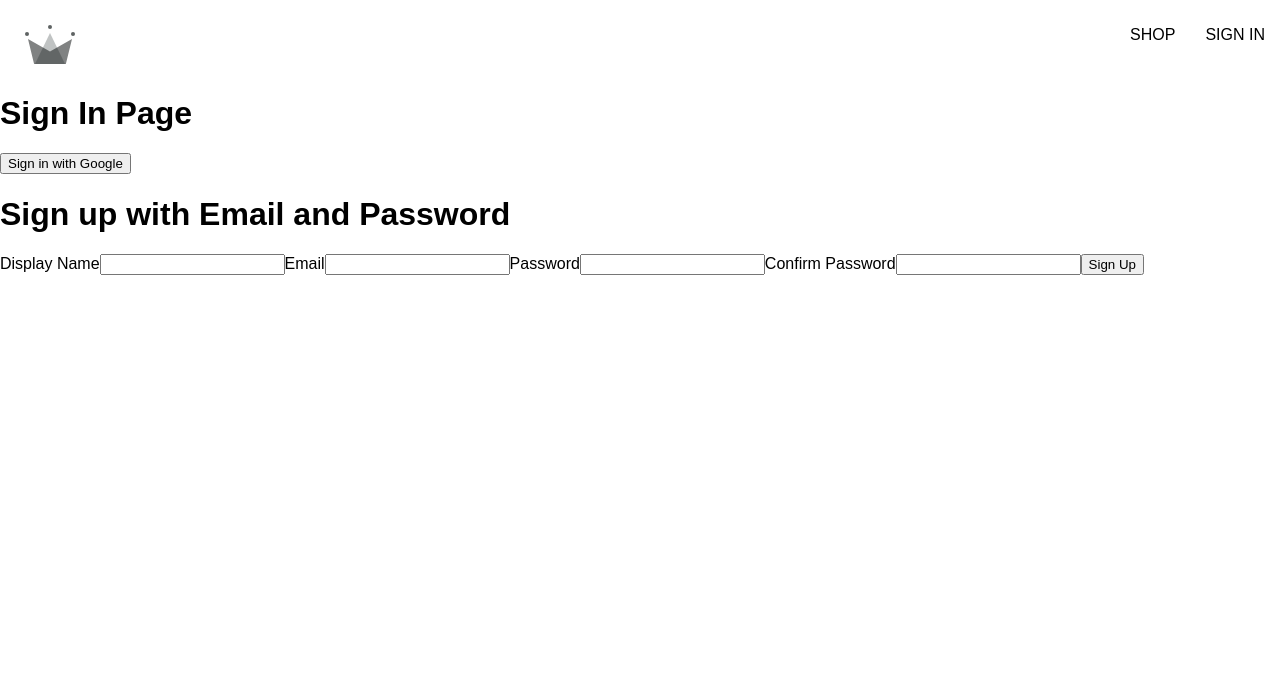
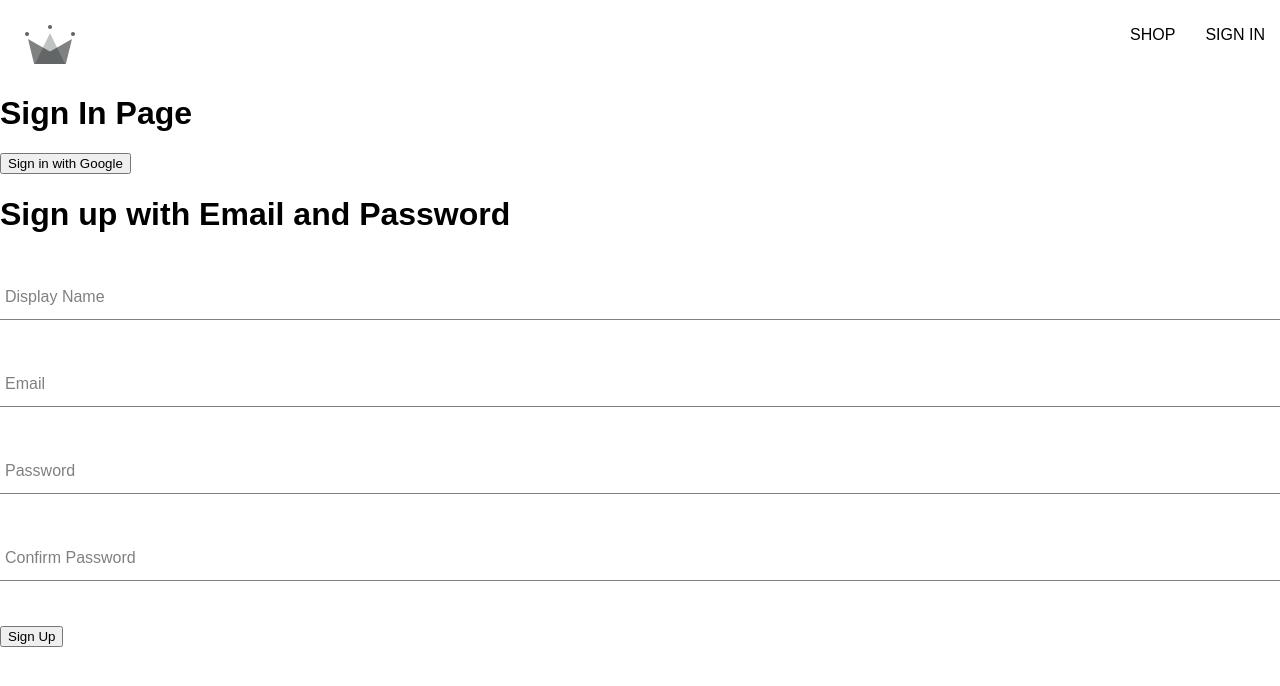
Before and after one commit to sjmabs/React-Retailer, a React (Create React App) app: page /sign-in in a window 1280 px wide. Shown: the top 686 px of the page. Built offline with nearby package versions, Linux system fonts and the light colour scheme; a web font is replaced by a local one.

Commit message:
added form-input styles and generalized the form input component

```diff
--- /dev/null
+++ b/src/components/form-input/form-input.component.jsx
@@ -0,0 +1,20 @@
+import './form-input.styles.scss';
+
+const FormInput = ({ label, ...otherProps }) => {
+return (
+    <div className='group'>
+        <input className="form-input" { ...otherProps }/>
+
+        { label && (
+            <label
+                className={`${otherProps.value.length ? 'shrink' : ''}
+                form-input-label`}
+            >
+                { label }
+            </label>
+        )}
+    </div>
+    )
+};
+
+export default FormInput;
--- /dev/null
+++ b/src/components/form-input/form-input.styles.scss
@@ -0,0 +1 @@
+$sub-color: grey; $main-color: black; @mixin shrinkLabel { top: -14px; font-size: 12px; color: $main-color; } .group { position: relative; margin: 45px 0; .form-input { background: none; background-color: white; color: $sub-color; font-size: 18px; padding: 10px 10px 10px 5px; display: block; width: 100%; border: none; border-radius: 0; border-bottom: 1px solid $sub-color; margin: 25px 0; &:focus { outline: none; } &:focus ~ .form-input-label { @include shrinkLabel(); } } input[type='password'] { letter-spacing: 0.3em; } .form-input-label { color: $sub-color; font-size: 16px; font-weight: normal; position: absolute; pointer-events: none; left: 5px; top: 10px; transition: 300ms ease all; &.shrink { @include shrinkLabel(); } } }
--- a/src/components/sign-up-form/sign-up-form.component.jsx
+++ b/src/components/sign-up-form/sign-up-form.component.jsx
@@ -1,5 +1,7 @@
 import { useState } from 'react';
 import { createAuthUserWithEmailAndPassword, createUserDocumentFromAuth } from '../../utils/firebase/firebase.utils';
+
+import FormInput from '../form-input/form-input.component';
 
 
 const defaultFormFields = {
@@ -56,12 +58,11 @@ const SignUpForm = () => {
     }
 
     return (
-
         <div>
             <h1>Sign up with Email and Password</h1>
             <form onSubmit={handleSubmit}>
-                <label>Display Name</label>
-                <input
+                <FormInput
+                    label="Display Name"
                     type="text"
                     required
                     onChange={handleChange}
@@ -69,8 +70,8 @@ const SignUpForm = () => {
                     value={displayName}
                 />
 
-                <label>Email</label>
-                <input
+                <FormInput
+                    label="Email"
                     type="email"
                     required
                     onChange={handleChange}
@@ -78,8 +79,8 @@ const SignUpForm = () => {
                     value={email}
                 />
 
-                <label>Password</label>
-                <input
+                <FormInput
+                    label="Password"
                     type="password"
                     required
                     onChange={handleChange}
@@ -87,8 +88,8 @@ const SignUpForm = () => {
                     value={password}
                 />
 
-                <label>Confirm Password</label>
-                <input
+                <FormInput
+                    label="Confirm Password"
                     type="password"
                     required
                     onChange={handleChange}
```
